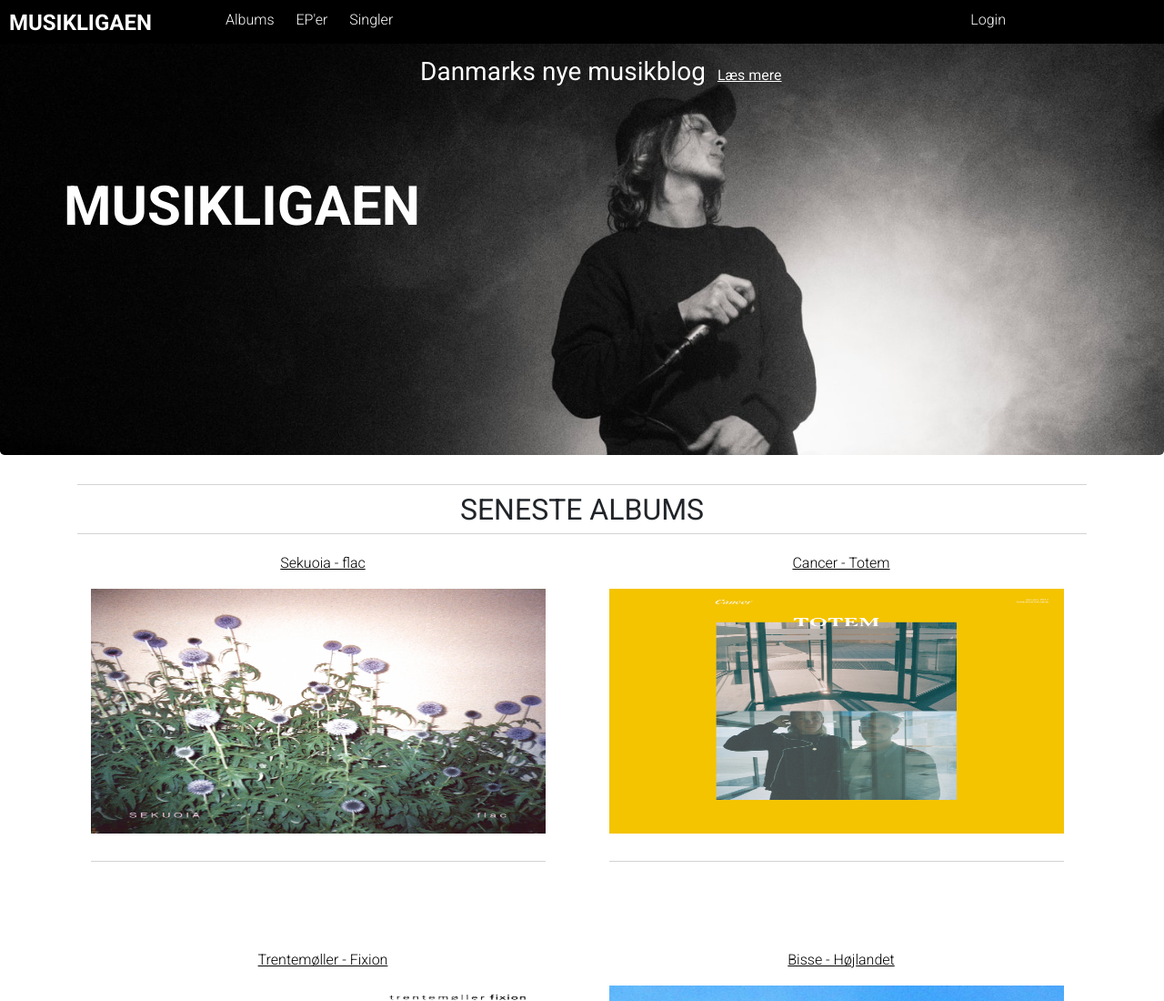
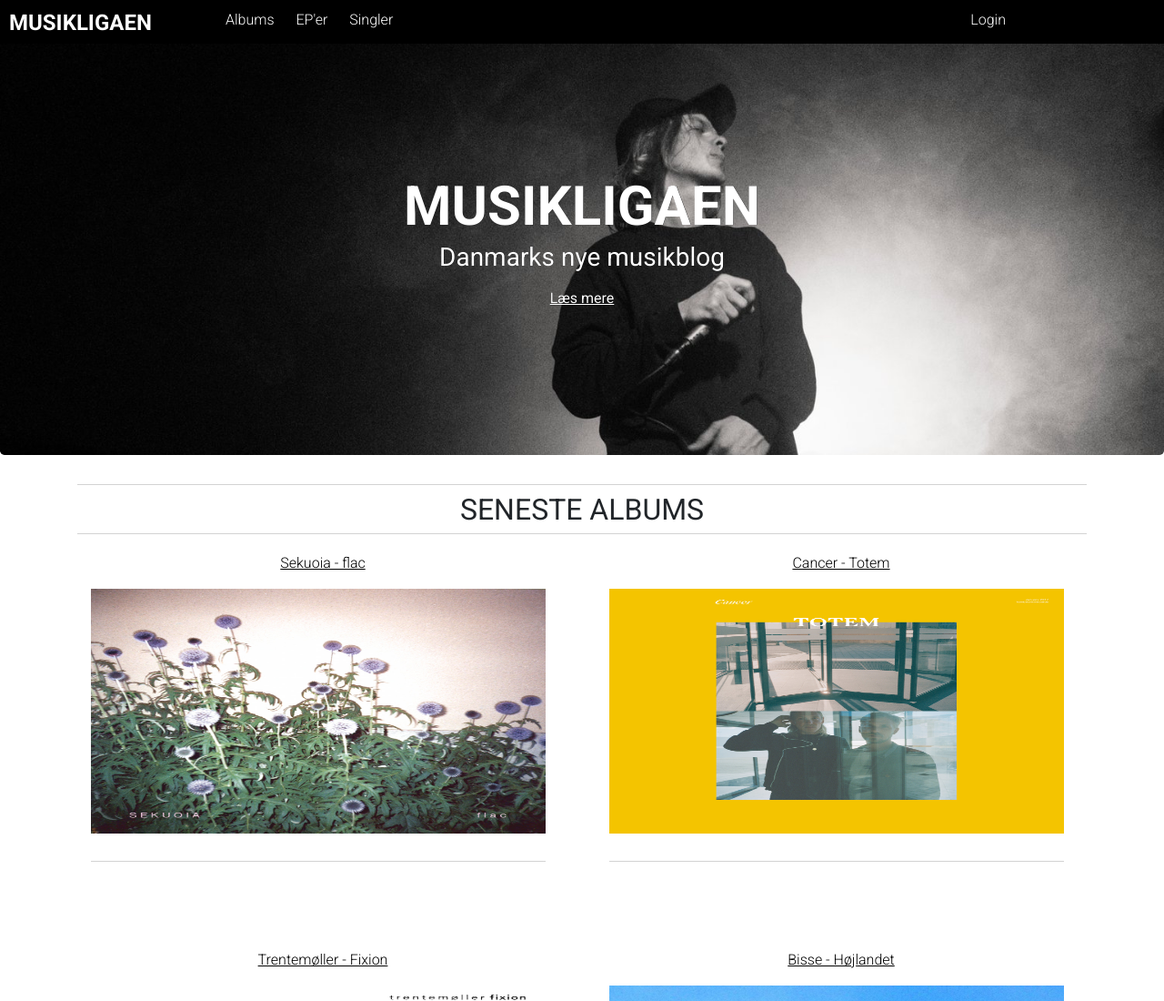
Before and after one commit to djhest/Musikligaen2, a plain HTML site: page index.html in a window 1280 px wide. Shown: the top 1100 px of the page at 91% size. Drawn offline with nearby package versions, Linux system fonts and the light colour scheme; files whose address does not match are found by name.

Commit message:
id added

```diff
--- a/css/main.css
+++ b/css/main.css
@@ -117,6 +117,10 @@ header ul a:active {
 
 
 /* CONTENT */
+
+#front {
+  display:inline-block;
+}
 
 section .col-sm-12 {
   text-align: center;
--- a/index.html
+++ b/index.html
@@ -31,7 +31,7 @@
 
     <section class="jumbotron">
       <div class="container">
-        <div class="row">
+        <div class="row" id="front">
             <h2>MUSIKLIGAEN</h2>
           <h3>Danmarks nye musikblog</h3>
           <a class="btn" href="#" role="button">Læs mere</a>
```
